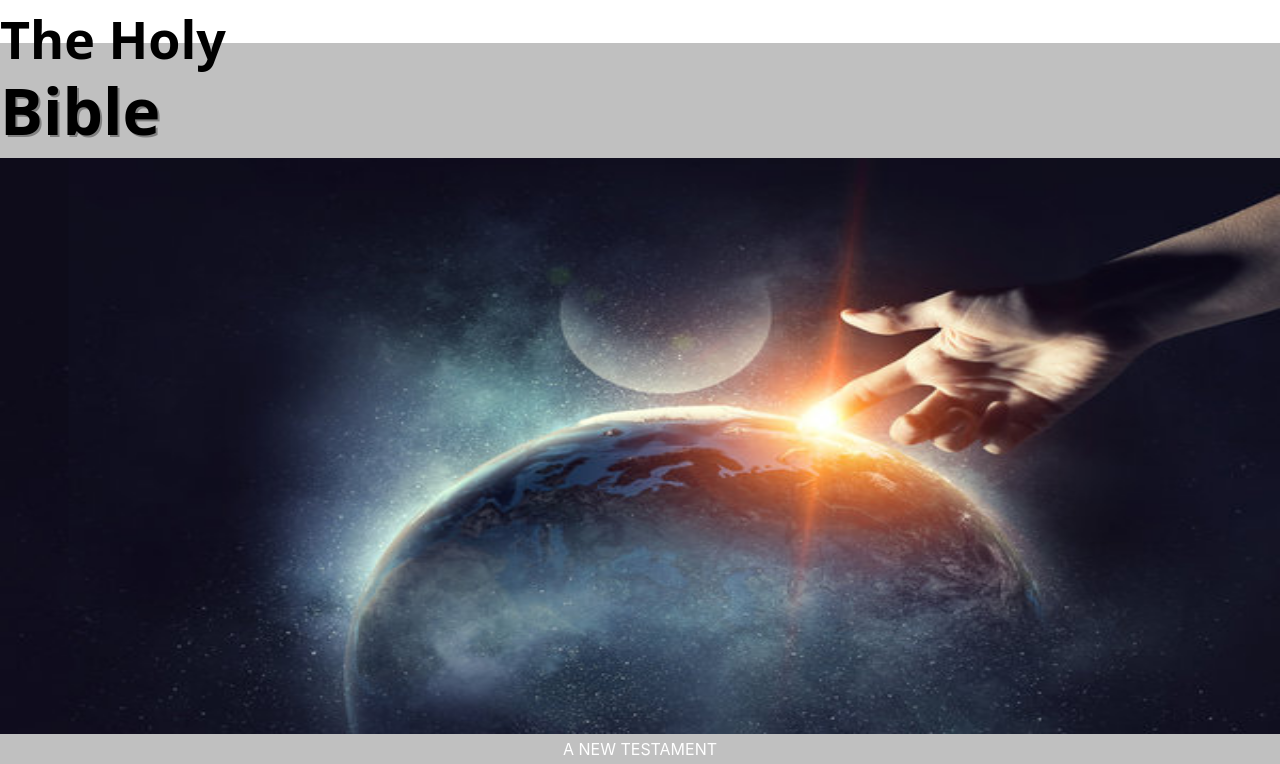
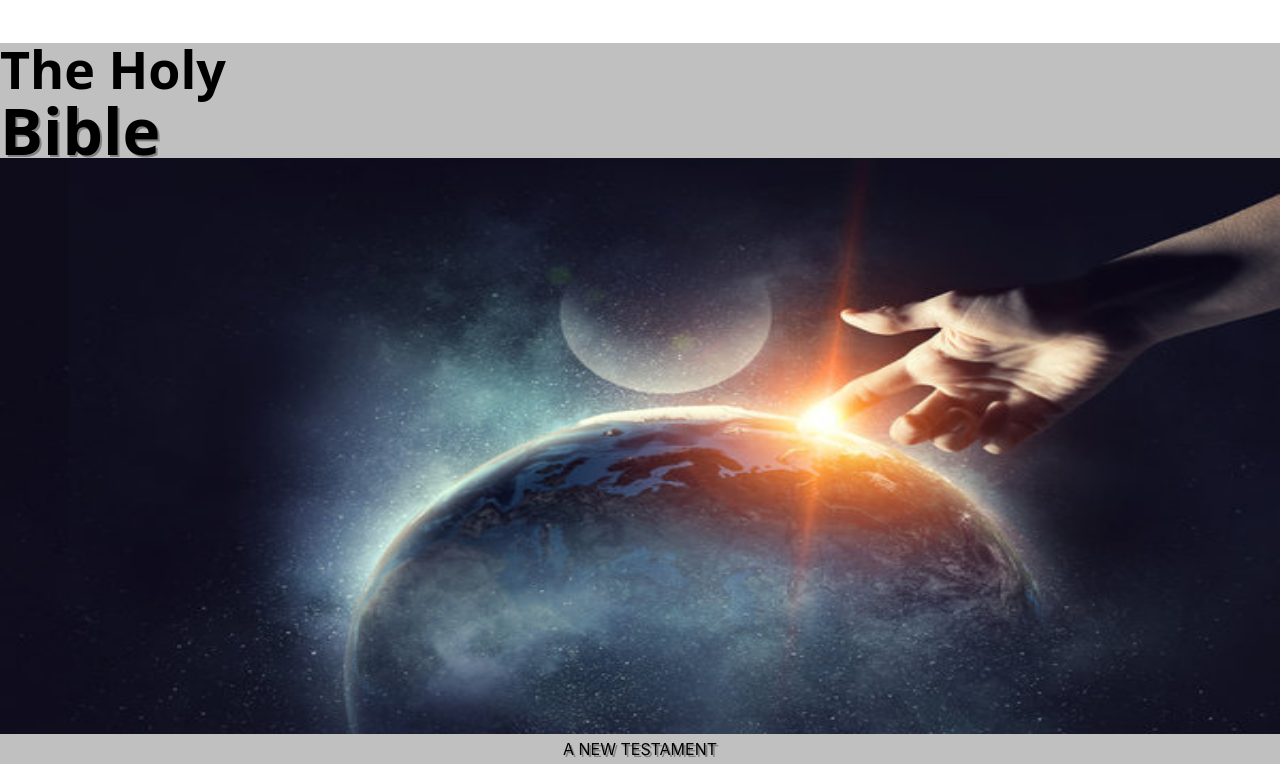
Before and after one commit to jnutt367/the-holy-bible, a Next.js app: page / in a window 1280 px wide. Shown: the top 764 px of the page. Built offline with nearby package versions, Linux system fonts and the light colour scheme.

Commit message:
Update Home.module.css
bringing title back down

```diff
--- a/styles/Home.module.css
+++ b/styles/Home.module.css
@@ -4,7 +4,7 @@
 .holy {
   font-family: Ariel, sans;
   position: relative;
-   top: -40px;
+   top: -10px;
   font-size: 52px;
 }
 .main {
@@ -12,7 +12,7 @@
 }
 .title {
   position: relative;
-  top: -90px;
+  top: -70px;
   margin-top: 0;
   font-family: Ariel, sans;
   text-shadow: 2px 2px grey;
@@ -25,12 +25,15 @@
 }
 .transcribed {
    background-color: red;
+   position: relative;
+   top: -70px;
 }
 .new {
   position: relative;
   top: -15px;
   text-align: center;
-  color: white;
+  color: black;
+  text-shadow: 2px 2px grey;
 }
 .index  {
   position: relative;
```
